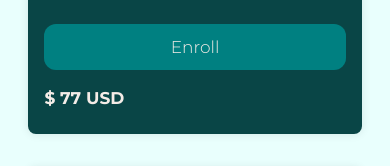
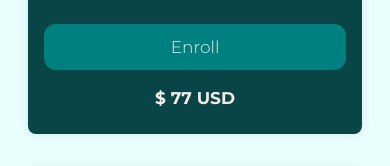
Before and after one commit to mohamed-elsebaey/dummy-new-gammal-tech, a Next.js app: page /courses in a window 390 px wide. Shown: the part 447-613 px from the top of the page. Built offline with nearby package versions, Linux system fonts and the light colour scheme.

Commit message:
update price

```diff
--- a/components/navPages/courses/Card/CoursesCard.module.css
+++ b/components/navPages/courses/Card/CoursesCard.module.css
@@ -194,6 +194,9 @@
     background-origin: border-box;
     */
   }
+  .main2BEPrice{
+    text-align: center;
+  }
 }
 
 /*-----------------------------------------*/
--- /dev/null
+++ b/components/navPages/signIn/SignIn.js
@@ -0,0 +1,5 @@
+import classes from './SignIn.module.css'
+function SignIn() {
+  return <h1 className={classes.overLay}>sign in</h1>;
+}
+export default SignIn;
```
Also changed, not shown: components/layout/Layout.js (+5 -4 lines), components/layout/Layout.module.css (line endings or trailing spaces), components/navPages/signIn/SignIn.moudule.css (added).
